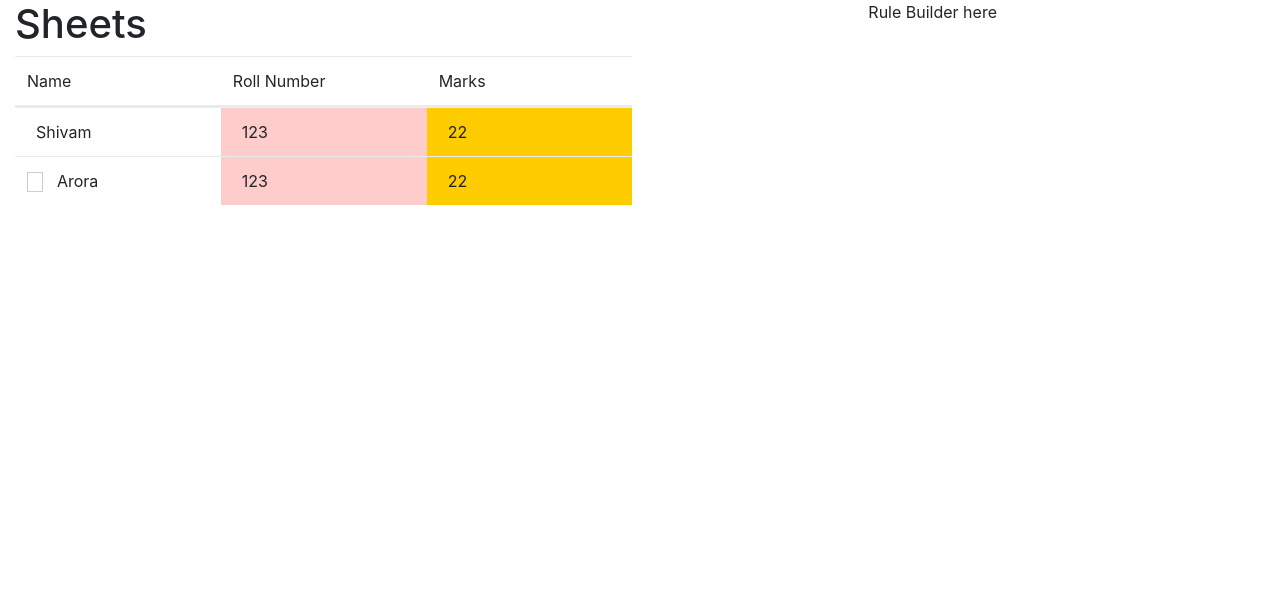
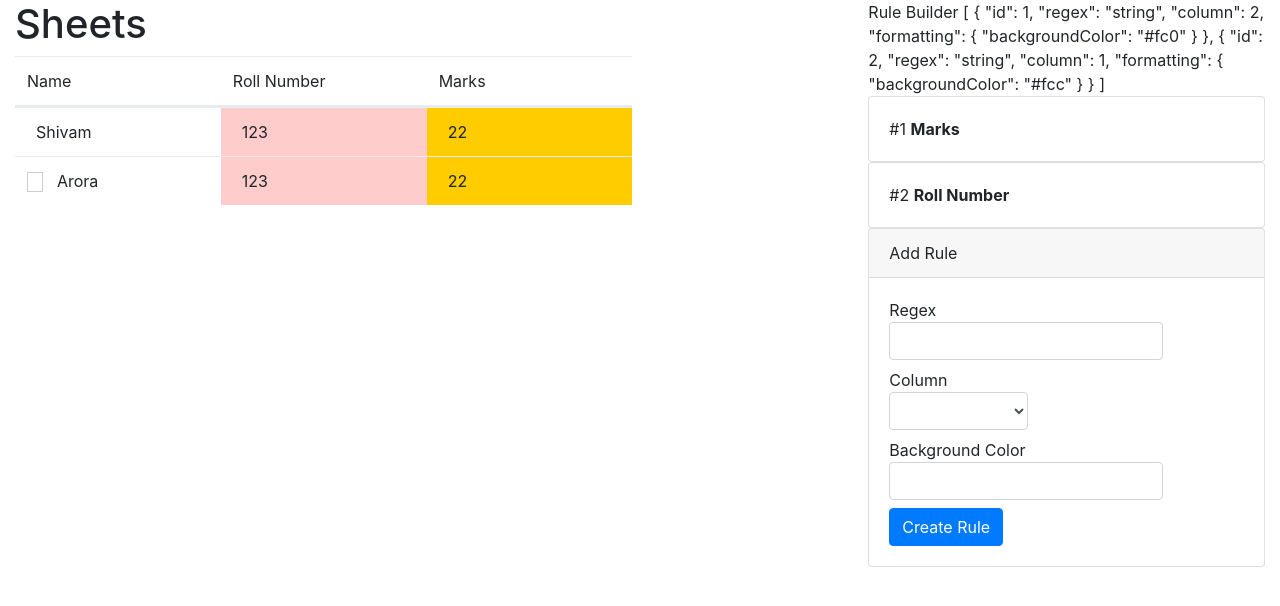
Before and after one commit to nshntarora/sheets-vue, a Vue app: page / in a window 1280 px wide. Shown: the top 606 px of the page. Built offline with nearby package versions, Linux system fonts and the light colour scheme; a web font is replaced by a local one.

Commit message:
Added form to rule builder

```diff
--- a/src/App.vue
+++ b/src/App.vue
@@ -2,10 +2,10 @@
   <div id="app" class="container-fluid">
     <div class="row">
       <div class="col-sm-12 col-md-8">
-        <display-table :table="table"/>
+        <display-table :table="table" :rules="rules"/>
       </div>
       <div class="col-sm-12 col-md-4">
-        <rule-builder/>
+        <rule-builder :rules="rules" :columns="table.headings" @addRule="addRule"/>
       </div>
     </div>
   </div>
@@ -44,12 +44,35 @@
           },
         ],
       },
+      rules: [
+        {
+          id: 1,
+          regex: 'string',
+          column: 2,
+          formatting: {
+            backgroundColor: '#fc0',
+          },
+        },
+        {
+          id: 2,
+          regex: 'string',
+          column: 1,
+          formatting: {
+            backgroundColor: '#fcc',
+          },
+        },
+      ],
     };
   },
   components: {
     DisplayTable,
     RuleBuilder,
   },
+  methods: {
+    addRule(rule) {
+      this.rules.push(Object.assign({ id: this.rules.length + 1 }, rule));
+    },
+  },
 };
 </script>
 
--- a/src/components/Row.vue
+++ b/src/components/Row.vue
@@ -13,7 +13,8 @@
         v-if="data.children && data.children.length && open"
         v-for="(child, index) in data.children"
         :key="index"
-        :data="child">
+        :data="child"
+        :rules="rules">
       </trow>
     </div>
 </template>
@@ -21,26 +22,10 @@
 <script>
 export default {
   name: 'trow',
-  props: ['data'],
+  props: ['data', 'rules'],
   data() {
     return {
       open: false,
-      addedRules: [
-        {
-          regex: 'string',
-          column: 2,
-          formatting: {
-            backgroundColor: '#fc0',
-          },
-        },
-        {
-          regex: 'string',
-          column: 1,
-          formatting: {
-            backgroundColor: '#fcc',
-          },
-        },
-      ],
     };
   },
   computed: {
@@ -57,10 +42,10 @@
       this.open = !this.open;
     },
     classObject(index, col) {
-      for (let i = 0, len = this.addedRules.length; i < len; i += 1) {
-        if ((this.addedRules[i].column === index) && col) {
+      for (let i = 0, len = this.rules.length; i < len; i += 1) {
+        if ((this.rules[i].column === index) && col) {
           return {
-            backgroundColor: this.addedRules[i].formatting.backgroundColor,
+            backgroundColor: this.rules[i].formatting.backgroundColor,
           };
         }
       }
--- a/src/components/RuleBuilder.vue
+++ b/src/components/RuleBuilder.vue
@@ -1,11 +1,82 @@
 <template>
   <div>
-    Rule Builder here
+    Rule Builder
+    {{ rules }}
+    <div class="card" v-for="(rule, index) in rules" :key="rule.id">
+      <div class="card-body">
+        #{{ index+1 }} <b>{{ columns[rule.column] }}</b>
+      </div>
+    </div>
+    <div class="card">
+      <div class="card-header">
+        Add Rule
+      </div>
+      <div class="card-body">
+        <div class="alert alert-danger" role="alert" v-if="formError">
+          {{ formError }}
+        </div>
+        <label>
+          Regex
+          <input class="form-control" type="text" v-model="rule.regex">
+        </label>
+        <label>
+          Column
+          <select v-model="rule.column" class="form-control">
+            <option v-for="(column, index) in columns" :key="index" :value="index">{{ column }}</option>
+          </select>
+        </label>
+        <label>
+          Background Color
+          <input type="text" v-model="rule.formatting.backgroundColor" class="form-control">
+        </label>
+        <a href="#" class="btn btn-primary" @click.prevent.stop="addRule">Create Rule</a>
+      </div>
+    </div>
   </div>
 </template>
 
 <script>
 export default {
   name: 'ruleBuilder',
+  props: {
+    rules: Array,
+    columns: Array,
+  },
+  data() {
+    return {
+      rule: {
+        regex: '',
+        column: '',
+        formatting: {
+          backgroundColor: '',
+        },
+      },
+      formError: '',
+    };
+  },
+  methods: {
+    addRule() {
+      const { regex, column, formatting } = this.rule;
+      if ((regex && regex.length > 0) &&
+      (column >= 0) &&
+      (formatting.backgroundColor && formatting.backgroundColor.length > 0)) {
+        this.formError = '';
+        this.$emit('addRule', {
+          regex,
+          column,
+          formatting,
+        });
+        this.rule = {
+          regex: '',
+          column: '',
+          formatting: {
+            backgroundColor: '',
+          },
+        };
+      } else {
+        this.formError = 'I guess you missed something';
+      }
+    },
+  },
 };
 </script>
--- a/src/components/Table.vue
+++ b/src/components/Table.vue
@@ -11,7 +11,7 @@
         </div>
       </div>
       <div>
-        <trow :data="row" v-for="(row, index) in table.rows" :key="index">
+        <trow :data="row" v-for="(row, index) in table.rows" :key="index" :rules="rules">
         </trow>
       </div>
     </table>
@@ -31,6 +31,9 @@
   props: {
     table: {
       type: Object,
+    },
+    rules: {
+      type: Array,
     },
   },
   methods: {
```
